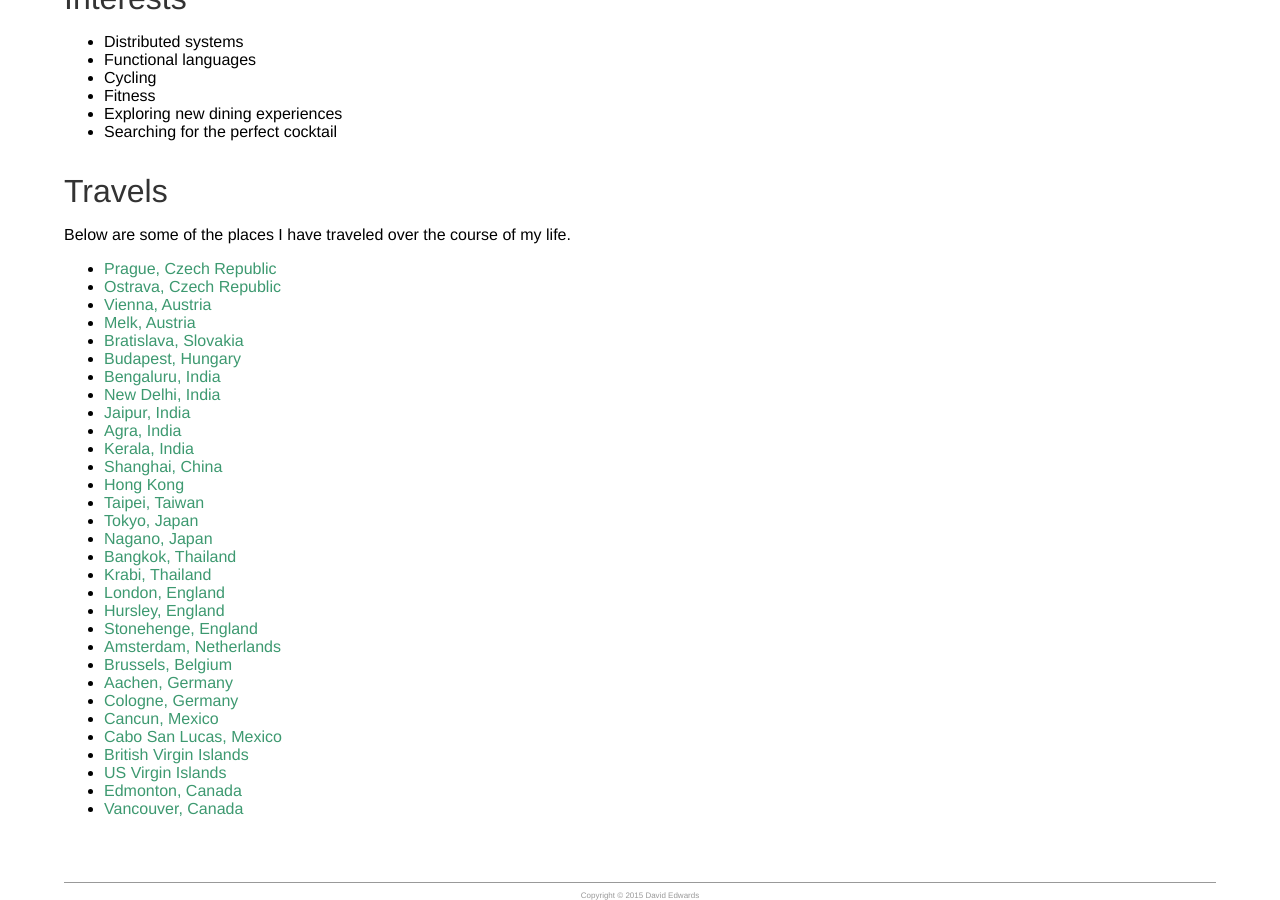
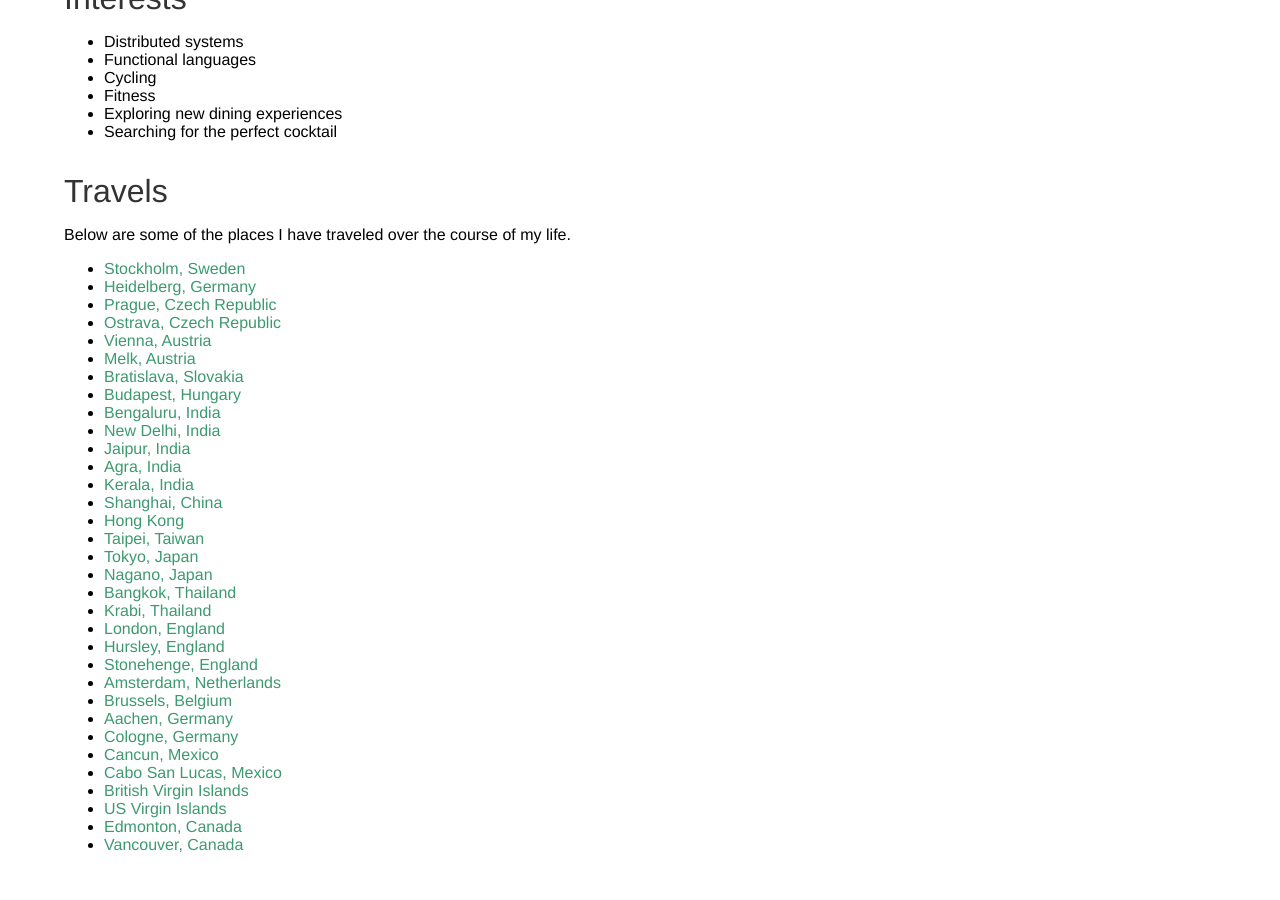
Before and after one commit to davidledwards/davidledwards.github.io, a Jekyll site: the page built from about/index.md, in a window 1280 px wide and 900 px high, scrolled down 2031 px. Built offline with Jekyll 4.4.1, drawn with Linux system fonts in a browser that asks for light colours.

Commit message:
update travel locations

```diff
--- a/about/index.md
+++ b/about/index.md
@@ -100,6 +100,8 @@ Other projects can be found on my GitHub [repository](https://github.com/davidle
 ## Travels
 Below are some of the places I have traveled over the course of my life.
 
+* [Stockholm, Sweden](https://goo.gl/maps/ehfkpwVLvTE2)
+* [Heidelberg, Germany](https://goo.gl/maps/uHj6DLnhQGF2)
 * [Prague, Czech Republic](https://goo.gl/maps/uKyN8qxyWH62)
 * [Ostrava, Czech Republic](https://goo.gl/maps/L3nMC8Xb6Gy)
 * [Vienna, Austria](https://goo.gl/maps/8NxvtDubWQw)
```
